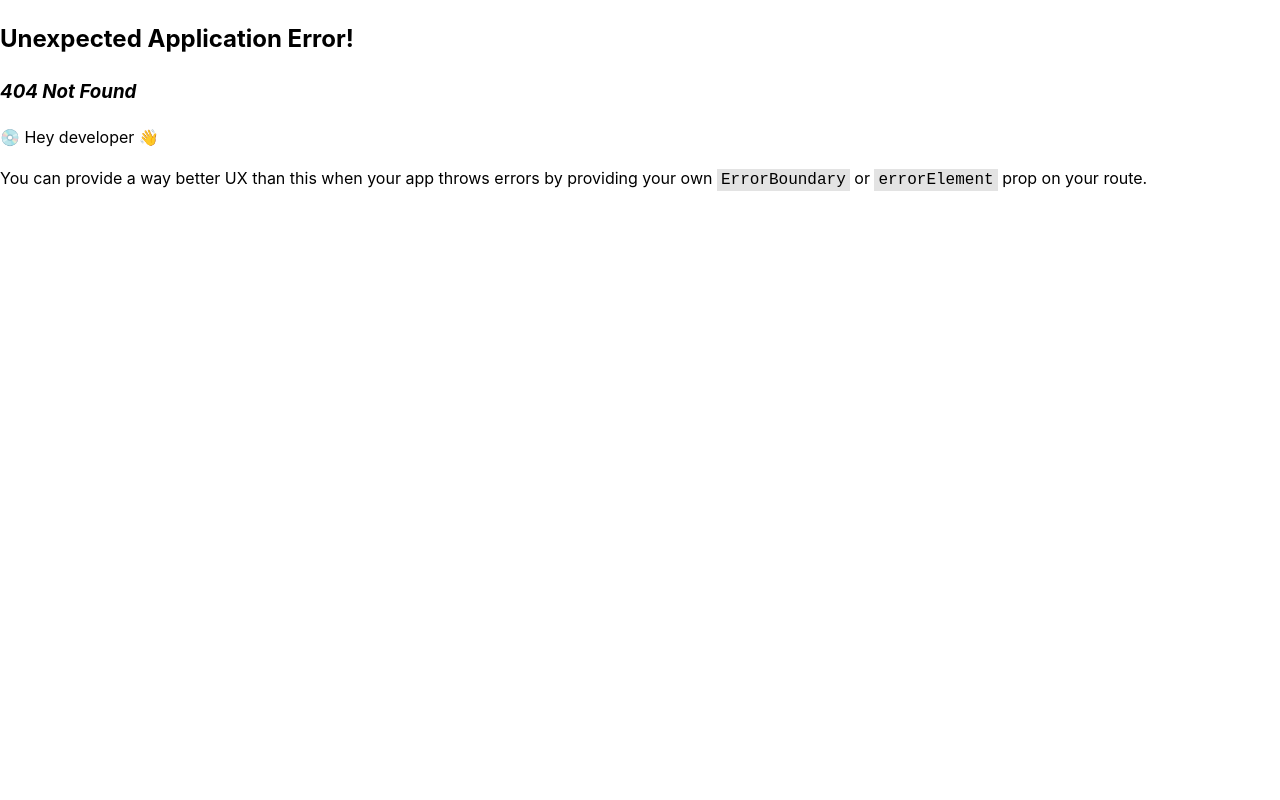
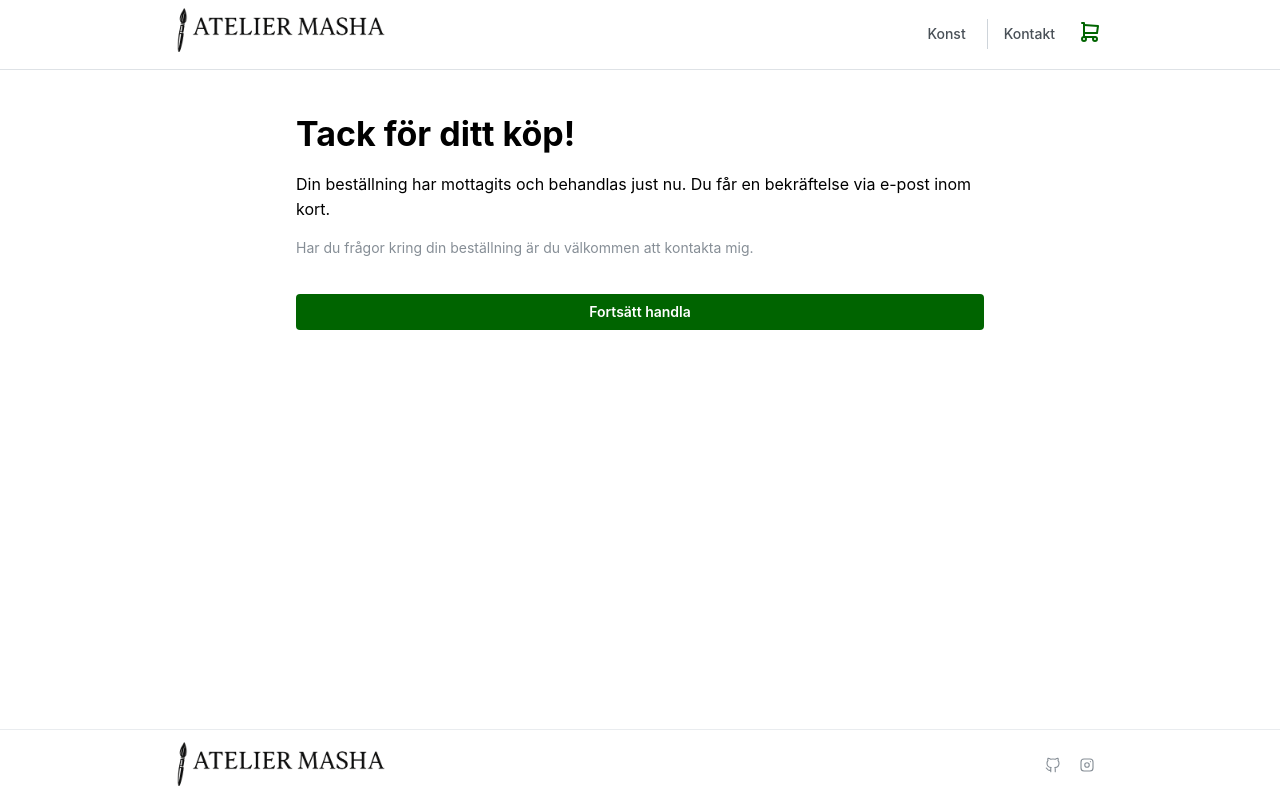
Before and after one commit to msundinn/examensarbete, a React (Vite) app: page /order-confirmation in a window 1280 px wide. Before the commit this address had no page. Built offline with nearby package versions, Linux system fonts and the light colour scheme.

Commit message:
order confirmationpage

```diff
--- a/src/Router.tsx
+++ b/src/Router.tsx
@@ -5,6 +5,7 @@ import { ProductDetailPage } from "./pages/products/ProductDetailPage";
 import { ContactPage } from "./pages/Contact";
 import { CartPage } from "./pages/CartPage";
 import { CheckoutPage } from "./pages/CheckoutPage";
+import { ConfirmationPage } from "./pages/ConfirmationPage";
 
 export const router = createBrowserRouter([
   {
@@ -17,6 +18,7 @@ export const router = createBrowserRouter([
       { path: "contact", element: <ContactPage /> },
       { path: "cart", element: <CartPage /> },
       { path: "checkout", element: <CheckoutPage /> },
+      { path: "order-confirmation", element: <ConfirmationPage /> },
     ],
   },
 ]);
--- /dev/null
+++ b/src/pages/ConfirmationPage.tsx
@@ -0,0 +1,25 @@
+import { Button, Container, Stack, Title, Text } from "@mantine/core";
+import { Link } from "react-router";
+
+export const ConfirmationPage = () => {
+  return (
+    <Container size="sm" py="xl">
+      <Stack gap="md">
+        <Title order={1}>Tack för ditt köp!</Title>
+
+        <Text>
+          Din beställning har mottagits och behandlas just nu. Du får en
+          bekräftelse via e-post inom kort.
+        </Text>
+
+        <Text size="sm" c="dimmed">
+          Har du frågor kring din beställning är du välkommen att kontakta mig.
+        </Text>
+
+        <Button component={Link} to="/" color="darkgreen" mt="lg">
+          Fortsätt handla
+        </Button>
+      </Stack>
+    </Container>
+  );
+};
```
